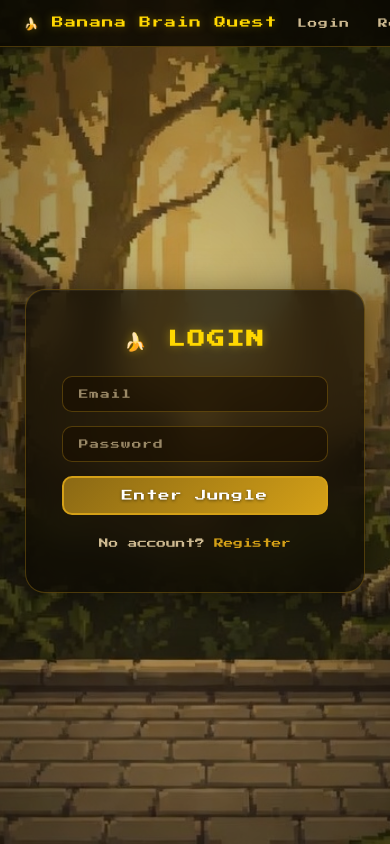
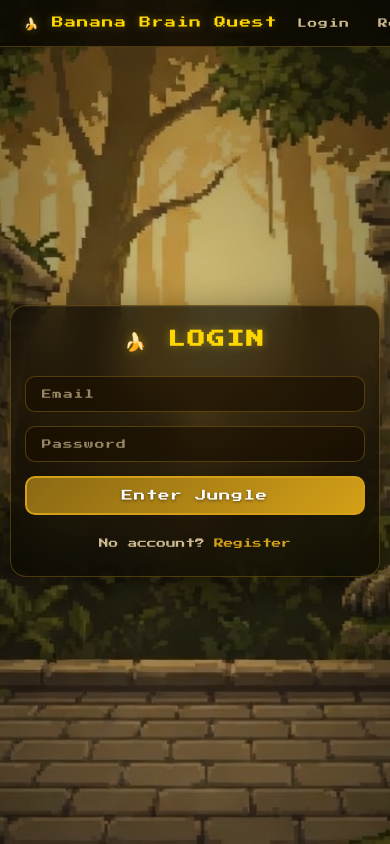
Before and after one commit to Bijon2002/CIS046-3-Software-For-Enterprise-Project, a React (Vite) app in the folder frontend/: page /login in a window 390 px wide. Shown: the top 844 px of the page. Built offline with nearby package versions, Linux system fonts and the light colour scheme.

Commit message:
Fix global mobile responsive layout overlaps by constraining glass-card width and standardizing responsive padding

```diff
--- a/frontend/src/styles/app.css
+++ b/frontend/src/styles/app.css
@@ -231,6 +231,30 @@ body {
     0 8px 40px rgba(0, 0, 0, 0.5),
     inset 0 1px 0 rgba(255, 255, 255, 0.05);
   animation: cardFadeIn 0.5s ease-out both;
+  max-width: 100%;
+  overflow-x: auto;
+}
+
+/* ---------- Page Layout ---------- */
+.page-container {
+  display: flex;
+  align-items: center;
+  justify-content: center;
+  min-height: calc(100vh - 56px);
+  padding: 40px 20px;
+  width: 100%;
+  box-sizing: border-box;
+}
+
+@media (max-width: 600px) {
+  .page-container {
+    padding: 20px 10px !important;
+  }
+  .glass-card {
+    padding: 24px 14px !important;
+    border-radius: 16px;
+    width: 100% !important;
+  }
 }
 
 @keyframes cardFadeIn {
@@ -245,14 +269,11 @@ body {
   }
 }
 
-/* ---------- Page Layout ---------- */
-.page-container {
-  display: flex;
-  align-items: center;
-  justify-content: center;
-  min-height: calc(100vh - 56px);
-  padding: 40px 20px;
+/* Also ensure tables properly overflow horizontally if too wide */
+.glass-card table {
+  max-width: 100%;
 }
+
 
 /* ---------- Headings ---------- */
 h2 {
```
